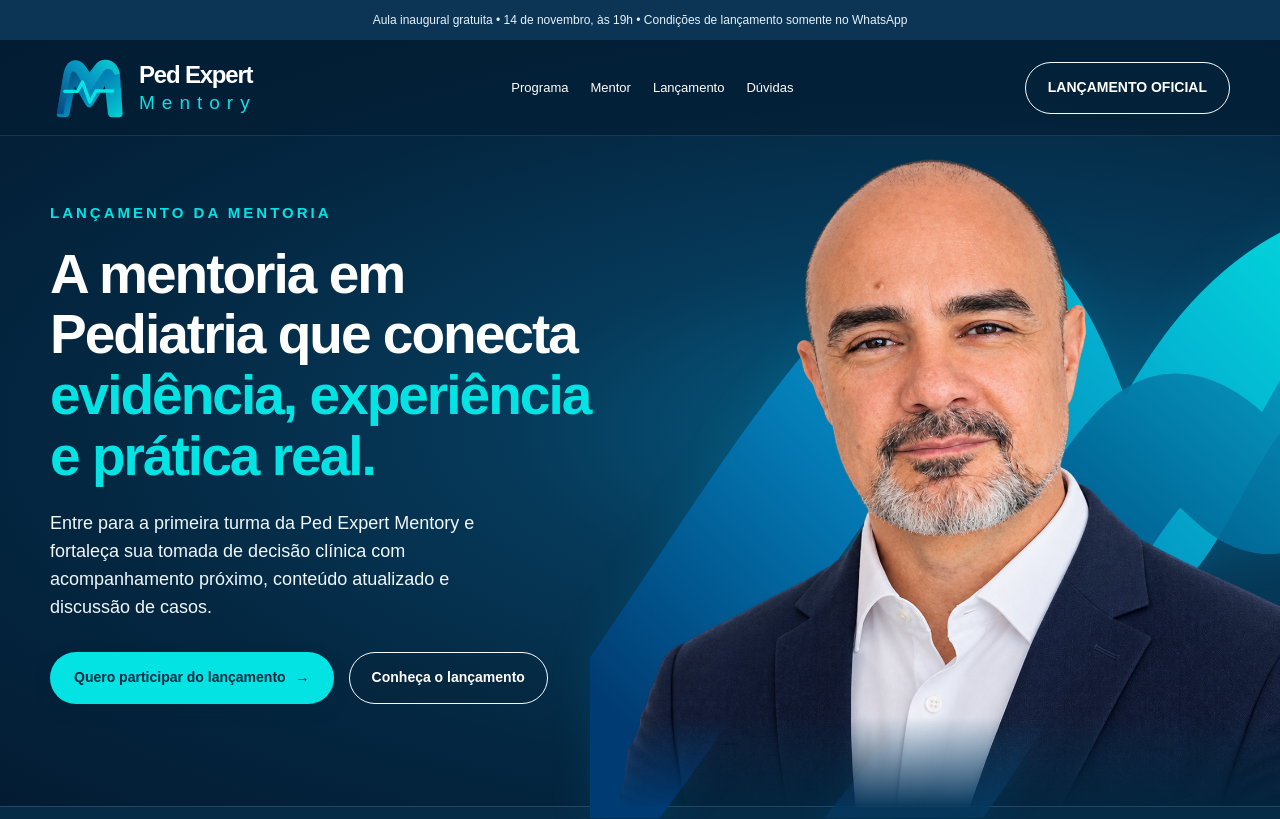
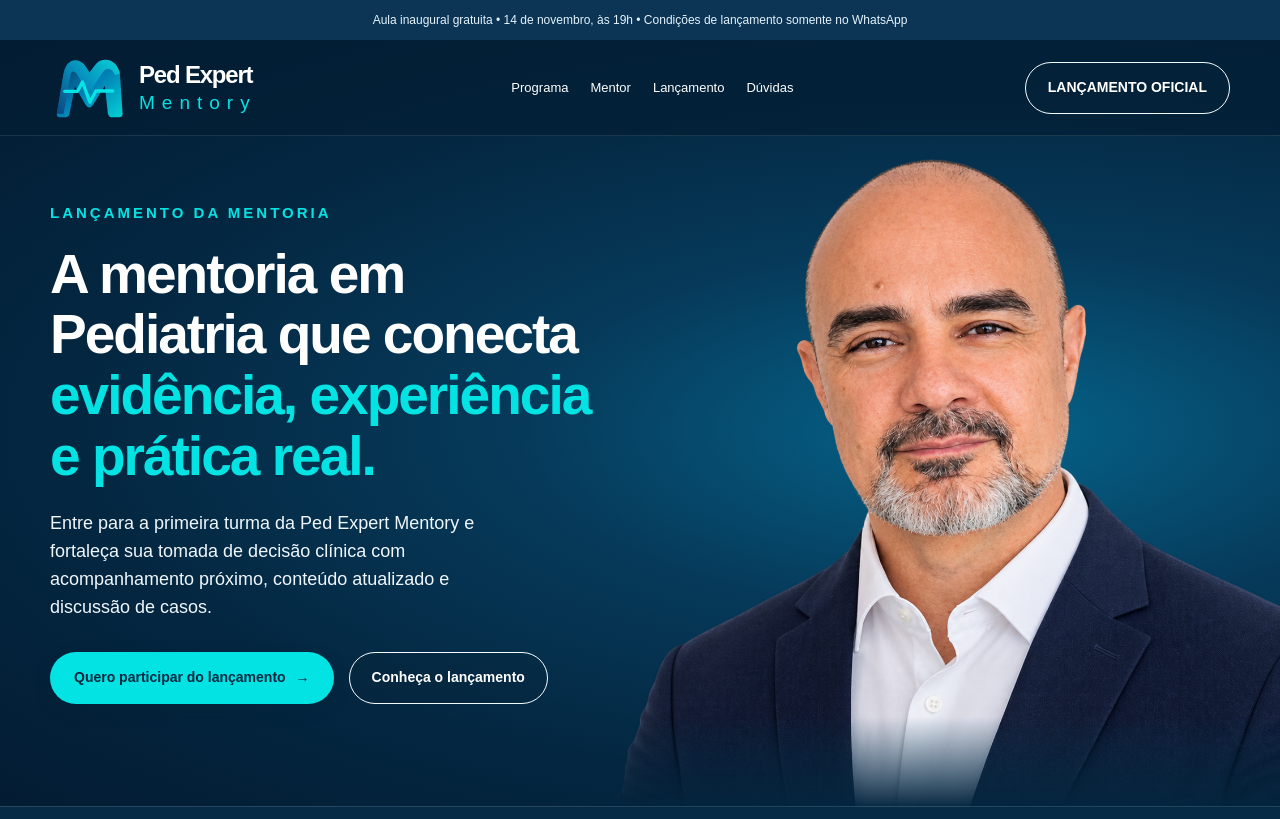
Before and after one commit to g4trader/iatron_calculator, a Next.js app in the folder frontend/: page /lancamento_mentoria in a window 1280 px wide. Shown: the top 819 px of the page. Built offline with nearby package versions, Linux system fonts and the light colour scheme; no server answers; the database is empty.

Commit message:
Remove blue and cyan ribbon artwork from Mentory hero to emphasize mentor portrait

```diff
--- a/frontend/app/ped-expert-mentory/brand-landing.css
+++ b/frontend/app/ped-expert-mentory/brand-landing.css
@@ -86,3 +86,7 @@
 .mentory-landing .mentory-hero-portrait{z-index:2;width:790px;height:710px;max-width:none;right:-125px;bottom:-3px;object-fit:contain;object-position:center bottom;clip-path:none;border-radius:0;-webkit-mask-image:linear-gradient(to bottom,#000 0%,#000 87%,transparent 100%);mask-image:linear-gradient(to bottom,#000 0%,#000 87%,transparent 100%)}
 @media(max-width:1100px) and (min-width:701px){.mentory-landing .mentory-hero-grid{min-height:600px}.mentory-landing .mentory-hero-art{min-height:600px}.mentory-landing .mentory-hero-art::before{width:800px;height:620px;right:-265px}.mentory-landing .mentory-hero-portrait{width:700px;height:625px;right:-150px}}
 @media(max-width:700px){.mentory-landing .mentory-hero-grid{min-height:0;display:flex;flex-direction:column}.mentory-landing .mentory-hero-copy{padding:45px 0 16px}.mentory-landing .mentory-hero-art{height:430px;min-height:430px;overflow:hidden}.mentory-landing .mentory-hero-art::before{width:570px;height:460px;right:calc(50% - 360px);bottom:-20px}.mentory-landing .mentory-hero-portrait{width:510px;height:455px;right:calc(50% - 255px);bottom:-3px}}
+
+/* Hero clean: mentor is the sole visual protagonist, without cyan/blue ribbons. */
+.mentory-landing .mentory-hero-art::before{content:none!important;display:none!important;background:none!important}
+.mentory-landing .mentory-wave,.mentory-landing .mentory-wave-back,.mentory-landing .mentory-wave-front{display:none!important}
```
